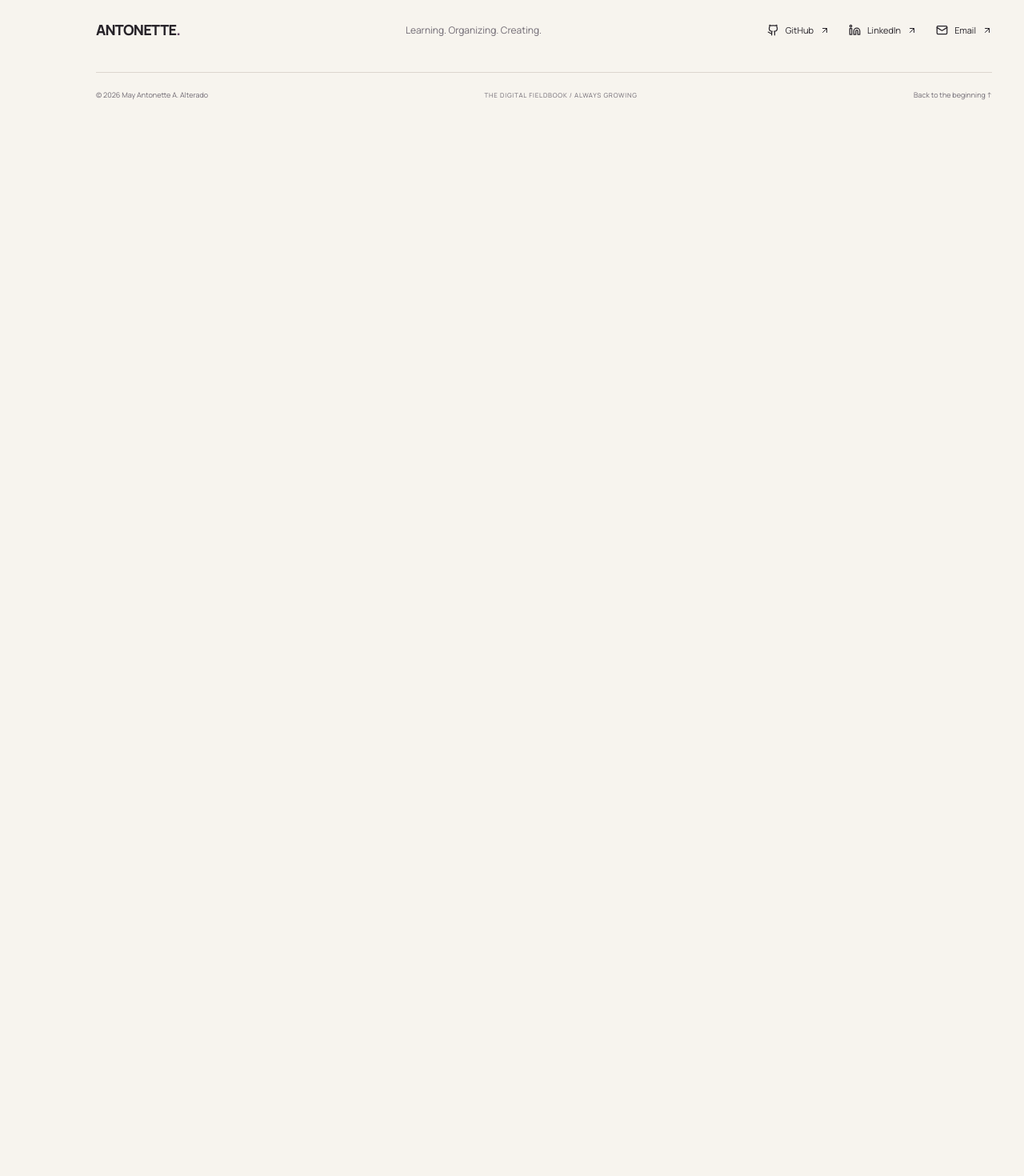
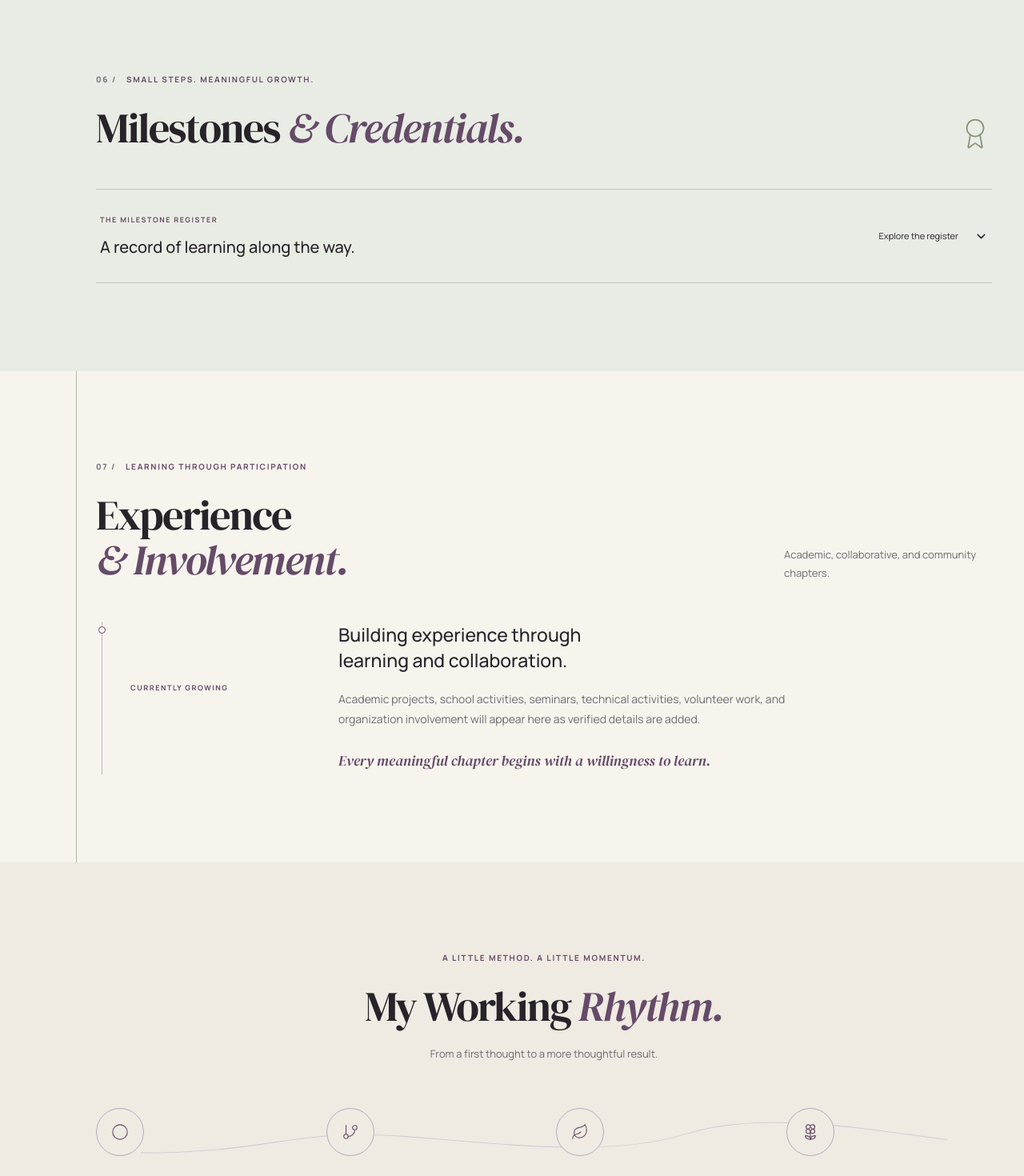
Before and after one commit to 2d1e3th/updated-cv, a React (Vite) app: page / in a window 1280 px wide. Shown: the part 6040-7510 px from the top of the page at 80% size. Before the commit the page ends 6187 px from the top, so only its background shows below. Built offline with nearby package versions, Linux system fonts and the light colour scheme; no server answers.

Commit message:
feat: add milestone register experience timeline and working rhythm

```diff
--- a/src/App.jsx
+++ b/src/App.jsx
@@ -3,6 +3,7 @@ import { Profile, About, Education } from './sections/Profile';
 import Skills from './sections/Skills';
 import Projects from './sections/Projects';
 import GitHubRepositories from './sections/GitHubRepositories';
+import { Achievements, Experience, WorkingRhythm } from './sections/Milestones';
 export default function App() {
-  return <><EntryNote /><Layout><Profile /><About /><Education /><Skills /><Projects /><GitHubRepositories /></Layout></>;
+  return <><EntryNote /><Layout><Profile /><About /><Education /><Skills /><Projects /><GitHubRepositories /><Achievements /><Experience /><WorkingRhythm /></Layout></>;
 }
--- /dev/null
+++ b/src/data/achievements.js
@@ -0,0 +1,3 @@
+// Add verified entries only: { id, category, title, issuer, year, description, url }.
+export const achievements = [];
+export const achievementCategories = ['Certificates', 'Seminars', 'Trainings', 'Academic Activities', 'Workshops', 'Awards', 'Organizations'];
--- /dev/null
+++ b/src/data/experience.js
@@ -0,0 +1,2 @@
+// Add verified entries only: { id, year, role, activity, organization, description, skills: [] }.
+export const experience = [];
--- a/src/index.css
+++ b/src/index.css
@@ -277,3 +277,14 @@ body:has(.growth-path) { position:relative; isolation:isolate; }
 .repo-row:hover { background:var(--canvas); }
 .repo-number { font-size:10px; color:var(--mauve); }.repo-row h3 { font-size:16px; font-weight:600; overflow-wrap:anywhere; }.repo-row p { font-size:12px; margin-top:7px; }.repo-meta { display:flex; flex-direction:column; gap:5px; font-size:10px; color:var(--muted); }.repo-meta>span:first-child { display:flex; align-items:center; gap:7px; }.repo-note { margin-top:20px; font-size:11px; max-width:660px; }
 @media(max-width:700px) { .github-heading { display:block; }.github-heading>a { margin-top:20px; }.repo-row { grid-template-columns:22px minmax(0,1fr) 18px; gap:12px; padding:22px 0; }.repo-row h3 { font-size:15px; }.repo-meta { grid-column:2; grid-row:2; flex-direction:row; gap:15px; flex-wrap:wrap; }.repo-row>svg { grid-column:3; grid-row:1; } }
+.milestones-band { background:#e9ece4; }
+.milestone-icon { color:#83947a; }
+.milestone-register { border-top:1px solid #bfc8b8; border-bottom:1px solid #bfc8b8; }
+.milestone-register summary { list-style:none; display:flex; align-items:center; justify-content:space-between; gap:35px; padding:30px 5px; cursor:pointer; }
+.milestone-register summary::-webkit-details-marker { display:none; }
+.milestone-register .eyebrow { font-size:9px; margin-bottom:12px; }.milestone-register summary h3 { font-size:20px; font-weight:500; }.register-action { display:flex; align-items:center; gap:20px; font-size:11px; }.register-action svg { transition:transform .25s; }.milestone-register[open] .register-action svg { transform:rotate(180deg); }
+.register-body { border-top:1px solid #cbd1c5; padding:35px 5px; }.register-body>svg { color:#819475; margin-bottom:18px; }.register-body>p { font-size:17px; max-width:630px; color:var(--ink); }.register-body>.register-note { font-size:12px; color:var(--muted); margin-top:12px; }.register-body .tags li { border-color:#bdc7b6; font-size:10px; }
+.experience-timeline { border-left:1px solid #c1b0c5; margin-left:7px; padding-left:35px; }.experience-timeline article { position:relative; display:grid; grid-template-columns:220px 1fr; gap:40px; }.experience-timeline article::before { content:''; width:9px; height:9px; position:absolute; left:-40px; top:6px; border-radius:50%; border:1px solid var(--aubergine); background:var(--paper); }.experience-timeline .eyebrow { font-size:9px; }.experience-timeline h3 { font-size:23px; font-weight:500; margin-bottom:20px; }.experience-timeline p { max-width:590px; font-size:14px; }.experience-note { display:block; font-family:'DM Serif Display',serif; font-size:18px; font-style:italic; color:var(--aubergine); margin-top:24px; }
+.rhythm-section { background:var(--canvas); }.rhythm-heading { text-align:center; }.rhythm-heading .eyebrow { justify-content:center; }.rhythm-heading>p:last-child { font-size:13px; margin-top:20px; }
+.rhythm-steps { display:grid; grid-template-columns:repeat(4,1fr); gap:30px; margin-top:55px; position:relative; }.rhythm-steps>svg { position:absolute; left:0; top:0; height:80px; width:100%; pointer-events:none; }.rhythm-step { position:relative; }.rhythm-node { display:grid; place-items:center; width:60px; height:60px; border:1px solid #b9a7be; background:var(--canvas); border-radius:50%; margin-bottom:23px; color:var(--aubergine); }.rhythm-number { color:var(--mauve); font-size:10px; }.rhythm-step h3 { font-size:12px; text-transform:uppercase; letter-spacing:.1em; margin:10px 0 13px; }.rhythm-step p { font-size:13px; max-width:230px; }
+@media(max-width:700px) { .milestone-register summary { align-items:flex-start; flex-direction:column; gap:20px; }.milestone-register summary h3 { font-size:18px; }.experience-timeline article { grid-template-columns:1fr; gap:5px; }.experience-timeline { padding-left:25px; }.experience-timeline article::before { left:-30px; }.experience-timeline h3 { font-size:21px; }.rhythm-steps { grid-template-columns:1fr; gap:32px; margin-top:35px; }.rhythm-steps>svg { display:none; }.rhythm-steps::before { content:''; position:absolute; left:28px; top:10px; bottom:70px; width:1px; background:#b9c2b3; }.rhythm-step { padding-left:85px; min-height:110px; }.rhythm-node { position:absolute; left:0; top:0; width:58px; height:58px; }.rhythm-step h3 { margin-top:5px; }.rhythm-step p { max-width:none; }.rhythm-heading h2 { font-size:38px; } }
--- /dev/null
+++ b/src/sections/Milestones.jsx
@@ -0,0 +1,21 @@
+import { useRef } from 'react';
+import { motion, useReducedMotion, useScroll } from 'framer-motion';
+import { Award, ChevronDown, Sprout, Circle, GitBranch, Leaf, Flower2 } from 'lucide-react';
+import { achievements, achievementCategories } from '../data/achievements';
+import { experience } from '../data/experience';
+import { rhythm } from '../data/profile';
+import { Reveal, SectionHeading, Tags } from '../components/Shared';
+
+export function Achievements() {
+  return <section id="achievements" data-chapter="5" className="milestones-band" aria-label="Achievements and certifications"><div className="page-width section-space"><Reveal><SectionHeading number="06" eyebrow="SMALL STEPS. MEANINGFUL GROWTH." title={<>Milestones <em>&amp; Credentials.</em></>}><Award size={42} strokeWidth={1} className="milestone-icon" aria-hidden="true" /></SectionHeading><details className="milestone-register"><summary><div><span className="eyebrow">THE MILESTONE REGISTER</span><h3>A record of learning along the way.</h3></div><span className="register-action">Explore the register <ChevronDown size={17} aria-hidden="true" /></span></summary><div className="register-body">{achievements.length ? achievements.map(item => <article key={item.id}><p className="eyebrow">{item.category} / {item.year}</p><h3>{item.title}</h3><p>{item.issuer}</p><p>{item.description}</p>{item.url && <a className="text-link" href={item.url}>View credential</a>}</article>) : <><Sprout size={28} strokeWidth={1.1} aria-hidden="true" /><p>Verified certificates, seminars, training, and academic milestones will be added here.</p><p className="register-note">A growing record, with each entry confirmed before publication.</p></>}<Tags items={achievementCategories} /></div></details></Reveal></div></section>;
+}
+export function Experience() {
+  return <section id="experience" data-chapter="6" className="page-width section-space" aria-label="Experience and involvement"><Reveal><SectionHeading number="07" eyebrow="LEARNING THROUGH PARTICIPATION" title={<>Experience<br /><em>&amp; Involvement.</em></>}><p>Academic, collaborative, and community chapters.</p></SectionHeading><div className="experience-timeline">{experience.length ? experience.map(item => <article key={item.id}><span className="eyebrow">{item.year}</span><div><h3>{item.role} / {item.activity}</h3><p>{item.organization}</p><p>{item.description}</p><Tags items={item.skills} /></div></article>) : <article><span className="eyebrow">CURRENTLY GROWING</span><div><h3>Building experience through<br />learning and collaboration.</h3><p>Academic projects, school activities, seminars, technical activities, volunteer work, and organization involvement will appear here as verified details are added.</p><span className="experience-note">Every meaningful chapter begins with a willingness to learn.</span></div></article>}</div></Reveal></section>;
+}
+export function WorkingRhythm() {
+  const ref=useRef(null);
+  const {scrollYProgress}=useScroll({target:ref,offset:['start .85','end .5']});
+  const reduce=useReducedMotion();
+  const icons=[Circle,GitBranch,Leaf,Flower2];
+  return <section className="rhythm-section" ref={ref} aria-labelledby="rhythm-title"><div className="page-width section-space"><Reveal><div className="rhythm-heading"><p className="eyebrow">A LITTLE METHOD. A LITTLE MOMENTUM.</p><h2 id="rhythm-title">My Working <em>Rhythm.</em></h2><p>From a first thought to a more thoughtful result.</p></div><div className="rhythm-steps"><svg viewBox="0 0 1000 100" preserveAspectRatio="none" fill="none" aria-hidden="true"><path d="M50 70C200 70 220 30 350 45S580 75 660 40S850 30 950 50" stroke="#d0c5d1" /><motion.path d="M50 70C200 70 220 30 350 45S580 75 660 40S850 30 950 50" stroke="#8b9c82" strokeWidth="1.5" style={{pathLength:reduce?1:scrollYProgress}} /></svg>{rhythm.map(([label,text],i)=>{const Icon=icons[i];return <Reveal key={label} className="rhythm-step" delay={reduce?0:i*.07}><span className="rhythm-node"><Icon size={22} strokeWidth={1.2} aria-hidden="true" /></span><span className="rhythm-number">0{i+1}</span><h3>{label}</h3><p>{text}</p></Reveal>;})}</div></Reveal></div></section>;
+}
```
